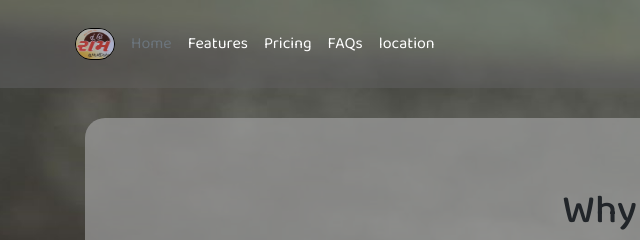
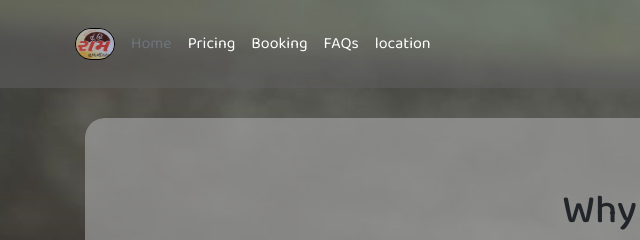
Before and after one commit to Hkoradiya123/wtproject, a plain HTML site: page index.html in a window 1280 px wide. Shown: the top 240 px of the page, 7-647 px from the left. Drawn offline with Linux system fonts and the light colour scheme.

Commit message:
Update index.html

```diff
--- a/index.html
+++ b/index.html
@@ -47,8 +47,8 @@
 
                     <ul class="nav col-12 col-lg-auto me-lg-auto mb-2 justify-content-center mb-md-0">
                         <li><a href="index.html" class="nav-link px-2 text-secondary">Home</a></li>
-                        <li><a href="MILL/pages/booking.html" class="nav-link px-2 text-white">Features</a></li>
                         <li><a href="MILL/pages/product.html" class="nav-link px-2 text-white">Pricing</a></li>
+                        <li><a href="MILL/pages/booking.html" class="nav-link px-2 text-white">Booking</a></li>
                         <li><a href="MILL/pages/FAQ.html" class="nav-link px-2 text-white">FAQs</a></li>
                         <li><a href="MILL/pages/about.html" class="nav-link px-2 text-white">location</a></li>
 
```
